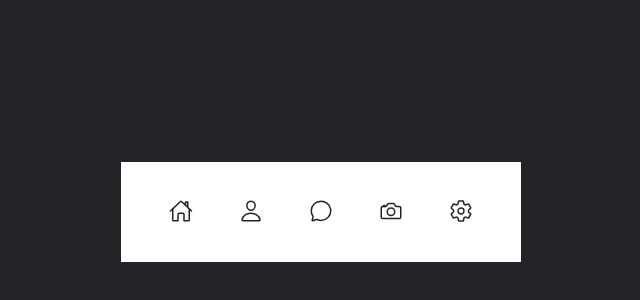
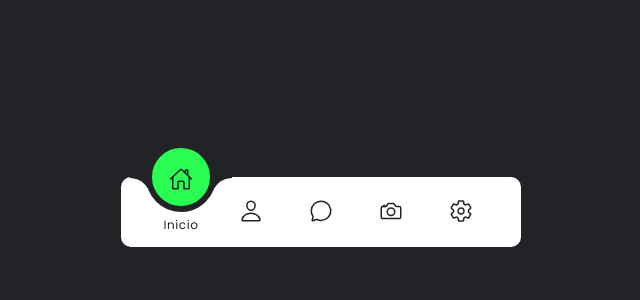
Before and after one commit to moisesrmartins/navigation, a plain HTML site: page index.html in a window 1280 px wide. Shown: the part 188-488 px from the top of the page, without its empty margins (319-959 px from the left). Drawn offline with nearby package versions, Linux system fonts and the light colour scheme.

Commit message:
Menu Magico: Correção e ajustes na parte HTML e CSS, além de finalização da sessão Indicator a parte CSS

```diff
--- a/index.html
+++ b/index.html
@@ -8,7 +8,7 @@
     <body>
         <div class="navigation">
             <ul>
-                <li class="list">
+                <li class="list active">
                     <a href="#">
                         <span class="icon">
                             <ion-icon name="home-outline"></ion-icon>
@@ -48,6 +48,7 @@
                         <span class="text">Configurações</span>
                     </a>
                 </li>
+                <div class="indicator"></div>
             </ul>
         </div>
         <script type="module" src="https://unpkg.com/ionicons@5.5.2/dist/ionicons/ionicons.esm.js"></script>
--- a/style.css
+++ b/style.css
@@ -22,11 +22,12 @@ body {
 .navigation {
     position: relative;
     width: 400px;
-    height: 100px;
+    height: 70px;
     background: white;
     display: flex;
     justify-content: center;
     align-items: center;
+    border-radius: 10px;
 }
 
 .navigation ul {
@@ -63,8 +64,8 @@ body {
     color: var(--clr);
 }
 
-.navigation ul li:hover a .icon {
-    transform: translateY(-35px);
+.navigation ul li.active a .icon {
+    transform: translateY(-32px);
 }
 
 .navigation ul li a .text {
@@ -78,7 +79,42 @@ body {
     transform: translateY(20px)
 }
 
-.navigation ul li:hover a .text {
+.navigation ul li.active a .text {
     opacity: 1;
     transform: translateY(10px)
 }
+
+.indicator {
+    position: absolute;
+    top: -50%;
+    width: 70px;
+    height: 70px;
+    background: #29fd53;
+    border-radius: 50%;
+    border: 6px solid var(--clr);
+    transition: 0.5s;
+}
+
+.indicator::before {
+    content: '';
+    position: absolute;
+    top: 51%;
+    left: -38%;
+    width: 20px;
+    height: 20px;
+    background: transparent;
+    border-top-right-radius: 20px;
+    box-shadow: 0px -10px 0 0 var(--clr);
+}
+
+.indicator::after {
+    content: '';
+    position: absolute;
+    top: 51%;
+    right: -38%;
+    width: 20px;
+    height: 20px;
+    background: transparent;
+    border-top-left-radius: 20px;
+    box-shadow: 0px -10px 0 0 var(--clr);
+}
```
